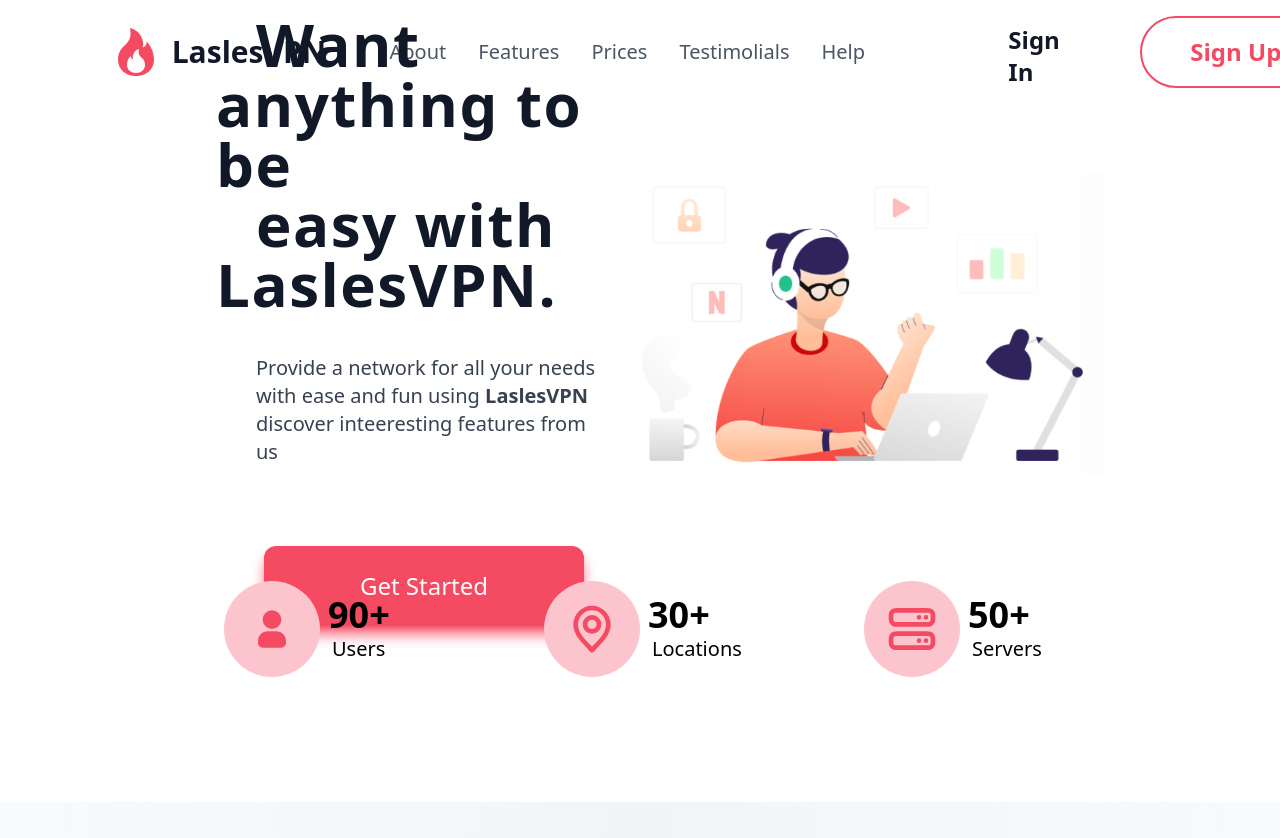
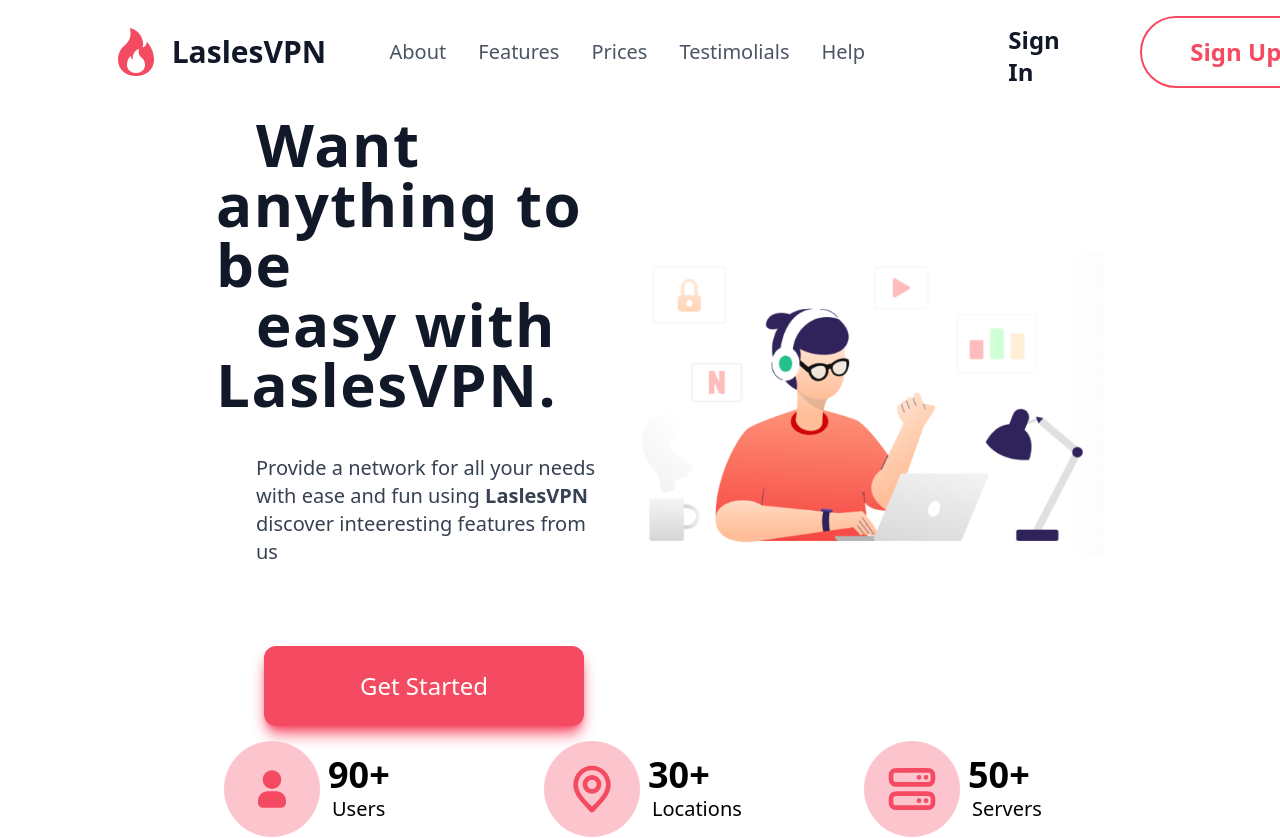
Before and after one commit to Pritthish20/VPN-Landing-Page, a React (Vite) app: page / in a window 1280 px wide. Shown: the top 838 px of the page. Built offline with nearby package versions, Linux system fonts and the light colour scheme.

Commit message:
Update Hero.jsx

```diff
--- a/src/components/Hero.jsx
+++ b/src/components/Hero.jsx
@@ -6,10 +6,10 @@ import server from "../assets/server.svg";
 
 export const Hero = () => {
   return (
-    <div className="mb-6">
-      <div className="h-[400px] flex mx-4 px-40  ">
-        <div className="w-2/4 flex items-center justify-start bg-">
-          <div className=" ml-10 ">
+    <div className="mb-8">
+      <div className="h-[560px] flex mx-4 px-40  ">
+        <div className="w-2/4 flex items-center justify-start ">
+          <div className=" mt-10 ml-10 ">
             <h1 className=" mt-8 mb-10 lg:text-6xl sm:text-2xl font-semibold text-gray-900 dark:text-white tracking-wide ">
               <span className="px-10 py-20">Want anything to be</span> <br />
               <span className="px-10 py-20">
```
